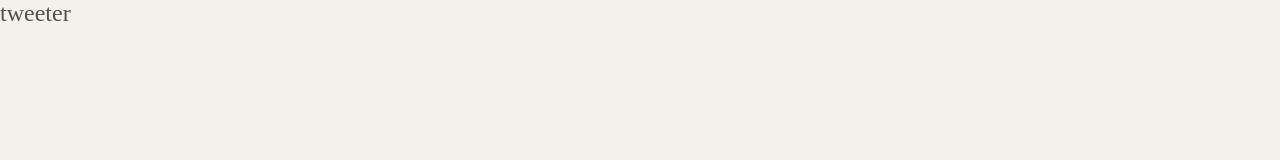
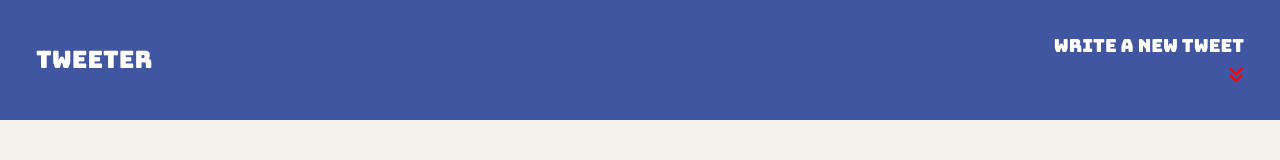
Before and after one commit to Islander333/tweeter, a website: page public/index.html in a window 1280 px wide. Drawn offline with nearby package versions, Linux system fonts and the light colour scheme.

Commit message:
add new styles for nav layout, including tweeter, write a new tweet, and angle double down arrow

```diff
--- a/public/index.html
+++ b/public/index.html
@@ -7,8 +7,15 @@
     <!-- External CSS -->
     <link rel="stylesheet" href="https://cdnjs.cloudflare.com/ajax/libs/normalize/8.0.1/normalize.min.css" type="text/css" />
 
+    <!-- Fonts -->
+    <link rel="preconnect" href="https://fonts.googleapis.com">
+    <link rel="preconnect" href="https://fonts.gstatic.com" crossorigin>
+    <link href="https://fonts.googleapis.com/css2?family=Bungee&family=Source+Sans+3:ital,wght@0,200..900;1,200..900&display=swap" rel="stylesheet">
+    <link rel="stylesheet" href="https://cdnjs.cloudflare.com/ajax/libs/font-awesome/6.5.2/css/all.min.css" integrity="sha512-SnH5WK+bZxgPHs44uWIX+LLJAJ9/2PkPKZ5QiAj6Ta86w+fsb2TkcmfRyVX3pBnMFcV7oQPJkl9QevSCWr3W6A==" crossorigin="anonymous" referrerpolicy="no-referrer" />
+
     <!-- App CSS -->
     <link rel="stylesheet" href="/styles/layout.css" type="text/css" />
+    <link rel="stylesheet" href="/styles/nav.css" type="text/css" />
 
     <!-- External JS -->
     <script src="https://ajax.googleapis.com/ajax/libs/jquery/3.4.1/jquery.min.js"></script>
@@ -21,6 +28,11 @@
     <!-- Top nav bar (fixed) -->
     <nav>
       <span>tweeter</span>
+
+      <div class="right-content">
+        <span>Write a new tweet</span>
+        <i class="fa-solid fa-angles-down"></i>
+      </div>
     </nav>
 
     <!-- Page-specific (main) content here -->
--- a/public/styles/layout.css
+++ b/public/styles/layout.css
@@ -18,6 +18,7 @@
   color: #545149;
   background-color: #f4f1ec;
   font-size: 24px;
+  font-family: 'Source Sans 3', sans-serif;
 }
 
 /*
--- /dev/null
+++ b/public/styles/nav.css
@@ -0,0 +1,29 @@
+nav {
+  height: 120px;
+  width: 100%;
+  background-color: #4056A1;
+  color: #FFFFFF;
+  padding: 1.5em;
+  display: flex;
+  justify-content: space-between;
+  align-items: center;
+}
+
+nav span {
+  font-family: 'Bungee', sans-serif;
+}
+
+.right-content {
+  text-align: right;
+  font-size: 0.75em;
+}
+
+.right-content span {
+  display: block;
+  margin-bottom: 0.5em;
+}
+
+.right-content i {
+  display: block;
+  color: red;
+}
```
Also changed, not shown: server/data-files/initial-tweets.json (+5 -5 lines), 1 other file.
